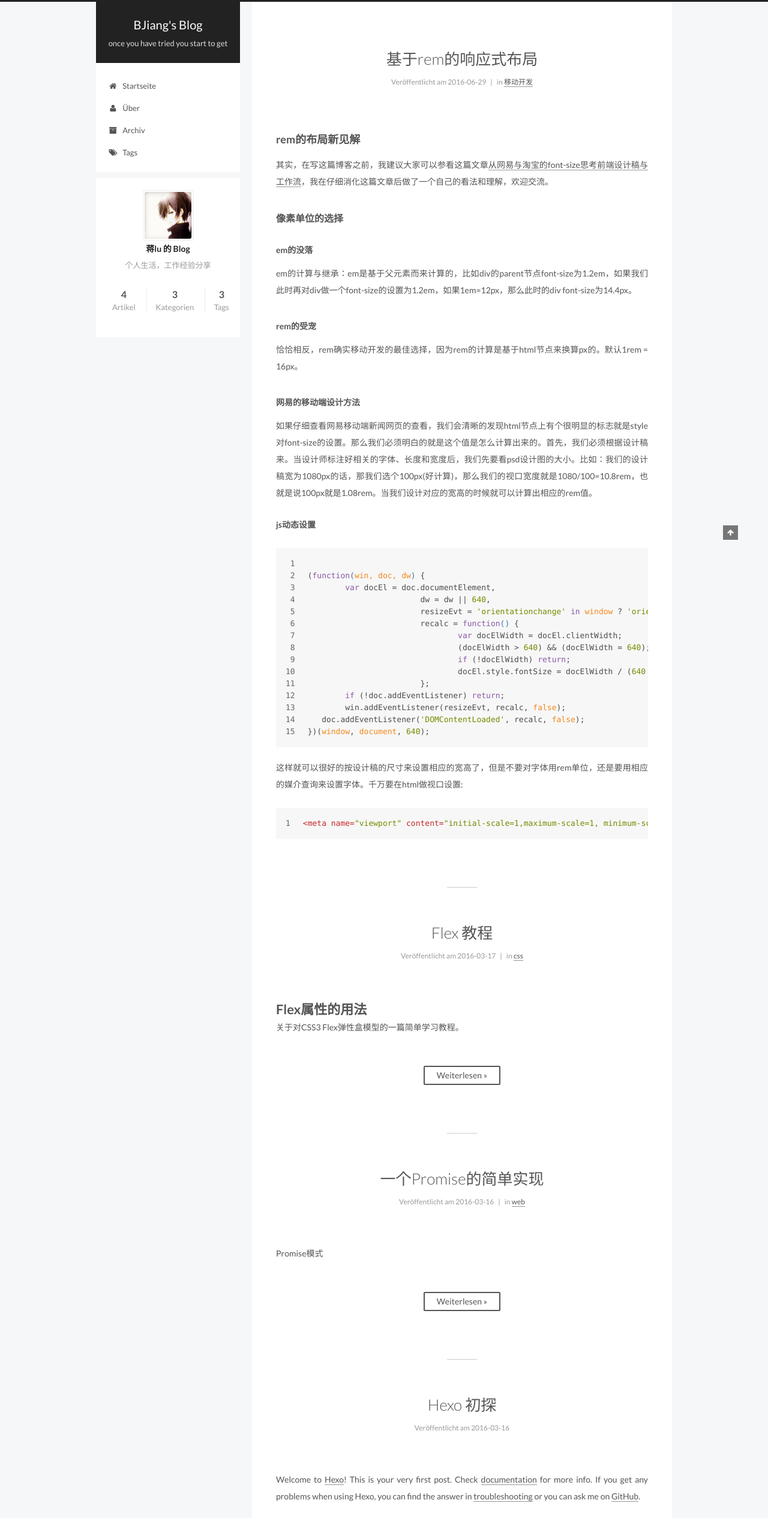
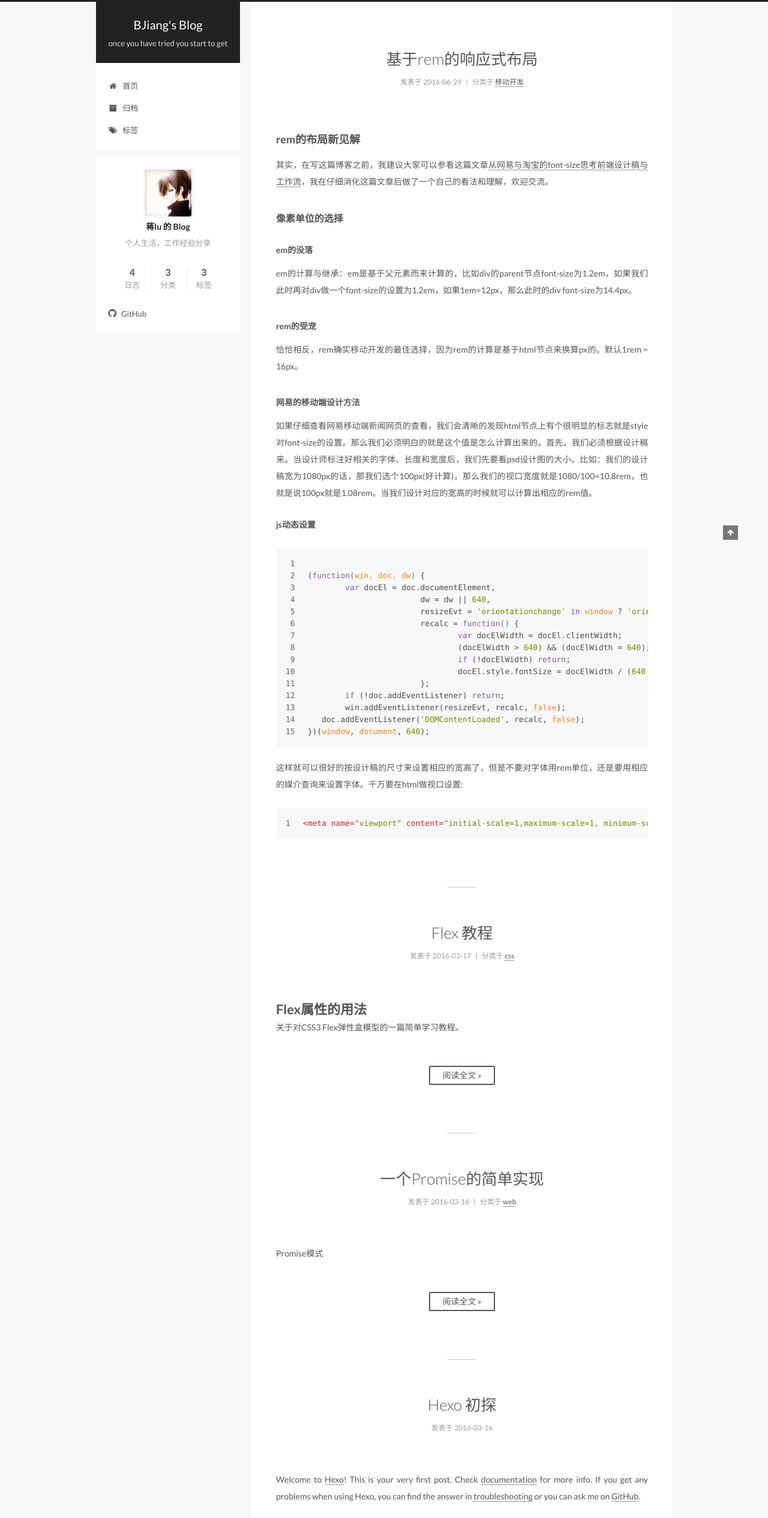
Before and after one commit to JlineZen/JlineZen.github.io, a plain HTML site: page index.html in a window 1280 px wide. Shown: the top 2531 px of the page at 60% size. Drawn offline with Linux system fonts and the light colour scheme.

Commit message:
Site updated: 2016-06-30 10:03:58

```diff
--- a/css/main.css
+++ b/css/main.css
@@ -1549,7 +1549,7 @@ pre .javascript .function {
   width: 4px;
   height: 4px;
   border-radius: 50%;
-  background: #edff40;
+  background: #eb74b3;
 }
 .links-of-blogroll {
   font-size: 13px;
--- a/index.html
+++ b/index.html
@@ -105,7 +105,7 @@
     motion: true,
     duoshuo: {
       userId: 0,
-      author: 'Author'
+      author: '博主'
     }
   };
 </script>
@@ -118,7 +118,7 @@
   <title> BJiang's Blog </title>
 </head>
 
-<body itemscope itemtype="http://schema.org/WebPage" lang="">
+<body itemscope itemtype="http://schema.org/WebPage" lang="zh-Hans">
 
 
 
@@ -175,17 +175,7 @@
 
               <i class="menu-item-icon fa fa-fw fa-home"></i> <br />
 
-            Startseite
-          </a>
-        </li>
-
-
-        <li class="menu-item menu-item-about">
-          <a href="http://gongyi.qq.com/" rel="section">
-
-              <i class="menu-item-icon fa fa-fw fa-user"></i> <br />
-
-            Über
+            首页
           </a>
         </li>
 
@@ -195,7 +185,7 @@
 
               <i class="menu-item-icon fa fa-fw fa-archive"></i> <br />
 
-            Archiv
+            归档
           </a>
         </li>
 
@@ -205,7 +195,7 @@
 
               <i class="menu-item-icon fa fa-fw fa-tags"></i> <br />
 
-            Tags
+            标签
           </a>
         </li>
 
@@ -261,7 +251,7 @@
             <span class="post-meta-item-icon">
               <i class="fa fa-calendar-o"></i>
             </span>
-            <span class="post-meta-item-text">Veröffentlicht am</span>
+            <span class="post-meta-item-text">发表于</span>
             <time itemprop="dateCreated" datetime="2016-06-29T22:13:34+08:00" content="2016-06-29">
               2016-06-29
             </time>
@@ -273,7 +263,7 @@
               <span class="post-meta-item-icon">
                 <i class="fa fa-folder-o"></i>
               </span>
-              <span class="post-meta-item-text">in</span>
+              <span class="post-meta-item-text">分类于</span>
 
                 <span itemprop="about" itemscope itemtype="https://schema.org/Thing">
                   <a href="/categories/移动开发/" itemprop="url" rel="index">
@@ -381,7 +371,7 @@
             <span class="post-meta-item-icon">
               <i class="fa fa-calendar-o"></i>
             </span>
-            <span class="post-meta-item-text">Veröffentlicht am</span>
+            <span class="post-meta-item-text">发表于</span>
             <time itemprop="dateCreated" datetime="2016-03-17T11:25:36+08:00" content="2016-03-17">
               2016-03-17
             </time>
@@ -393,7 +383,7 @@
               <span class="post-meta-item-icon">
                 <i class="fa fa-folder-o"></i>
               </span>
-              <span class="post-meta-item-text">in</span>
+              <span class="post-meta-item-text">分类于</span>
 
                 <span itemprop="about" itemscope itemtype="https://schema.org/Thing">
                   <a href="/categories/css/" itemprop="url" rel="index">
@@ -433,7 +423,7 @@
           <h1 id="Flex属性的用法"><a href="#Flex属性的用法" class="headerlink" title="Flex属性的用法"></a>Flex属性的用法</h1><p>关于对CSS3 Flex弹性盒模型的一篇简单学习教程。</p>
           <div class="post-more-link text-center">
             <a class="btn" href="/2016/03/17/Flex-教程/#more" rel="contents">
-              Weiterlesen &raquo;
+              阅读全文 &raquo;
             </a>
           </div>
 
@@ -496,7 +486,7 @@
             <span class="post-meta-item-icon">
               <i class="fa fa-calendar-o"></i>
             </span>
-            <span class="post-meta-item-text">Veröffentlicht am</span>
+            <span class="post-meta-item-text">发表于</span>
             <time itemprop="dateCreated" datetime="2016-03-16T16:02:13+08:00" content="2016-03-16">
               2016-03-16
             </time>
@@ -508,7 +498,7 @@
               <span class="post-meta-item-icon">
                 <i class="fa fa-folder-o"></i>
               </span>
-              <span class="post-meta-item-text">in</span>
+              <span class="post-meta-item-text">分类于</span>
 
                 <span itemprop="about" itemscope itemtype="https://schema.org/Thing">
                   <a href="/categories/web/" itemprop="url" rel="index">
@@ -548,7 +538,7 @@
           Promise模式
           <div class="post-more-link text-center">
             <a class="btn" href="/2016/03/16/一个Promise的简单实现/">
-              Weiterlesen &raquo;
+              阅读全文 &raquo;
             </a>
           </div>
 
@@ -611,7 +601,7 @@
             <span class="post-meta-item-icon">
               <i class="fa fa-calendar-o"></i>
             </span>
-            <span class="post-meta-item-text">Veröffentlicht am</span>
+            <span class="post-meta-item-text">发表于</span>
             <time itemprop="dateCreated" datetime="2016-03-16T15:38:50+08:00" content="2016-03-16">
               2016-03-16
             </time>
@@ -721,7 +711,7 @@
           <div class="site-state-item site-state-posts">
             <a href="/archives">
               <span class="site-state-item-count">4</span>
-              <span class="site-state-item-name">Artikel</span>
+              <span class="site-state-item-name">日志</span>
             </a>
           </div>
 
@@ -729,7 +719,7 @@
             <div class="site-state-item site-state-categories">
 
                 <span class="site-state-item-count">3</span>
-                <span class="site-state-item-name">Kategorien</span>
+                <span class="site-state-item-name">分类</span>
 
             </div>
 
@@ -738,7 +728,7 @@
             <div class="site-state-item site-state-tags">
               <a href="/tags">
                 <span class="site-state-item-count">3</span>
-                <span class="site-state-item-name">Tags</span>
+                <span class="site-state-item-name">标签</span>
               </a>
             </div>
 
@@ -748,6 +738,17 @@
 
 
         <div class="links-of-author motion-element">
+
+
+              <span class="links-of-author-item">
+                <a href="https://github.com/JlineZen" target="_blank" title="GitHub">
+
+                    <i class="fa fa-fw fa-github"></i>
+
+                  GitHub
+                </a>
+              </span>
+
 
         </div>
 
@@ -782,11 +783,11 @@
 </div>
 
 <div class="powered-by">
-  Erstellt mit  <a class="theme-link" href="http://hexo.io">Hexo</a>
+  由 <a class="theme-link" href="http://hexo.io">Hexo</a> 强力驱动
 </div>
 
 <div class="theme-info">
-  Theme -
+  主题 -
   <a class="theme-link" href="https://github.com/iissnan/hexo-theme-next">
     NexT.Pisces
   </a>
```
Also changed, not shown: 2016/03/16/hello-hexo/index.html (+24 -23 lines), 2016/03/16/一个Promise的简单实现/index.html (+26 -25 lines), 2016/03/17/Flex-教程/index.html (+25 -24 lines), 2016/06/29/基于rem的响应式布局/index.html (+25 -24 lines), archives/2016/03/index.html (+23 -22 lines), archives/2016/06/index.html (+23 -22 lines), archives/2016/index.html (+23 -22 lines), archives/index.html (+23 -22 lines), categories/css/index.html (+23 -22 lines), categories/web/index.html (+23 -22 lines), categories/移动开发/index.html (+23 -22 lines), tags/css/index.html (+23 -22 lines), tags/html5/index.html (+23 -22 lines), tags/javascript/index.html (+23 -22 lines).
